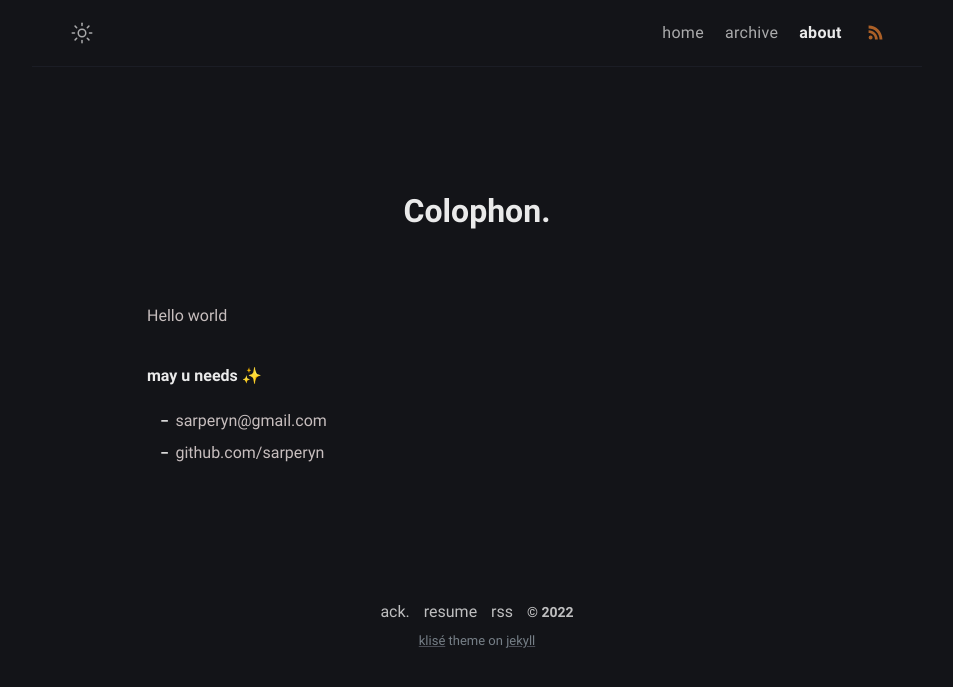
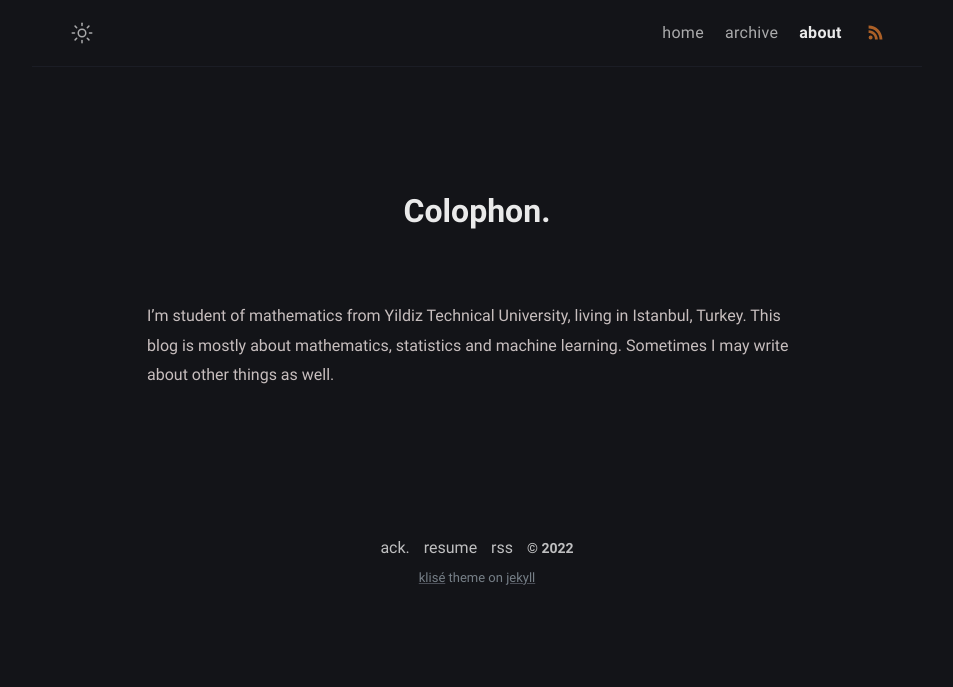
Before and after one commit to sarperyn/sarperyn.github.io, a Jekyll site: the page built from about.md, in a window 1280 px wide. Shown: the top 687 px of the page, without its empty margins (163-1116 px from the left). Built offline with Jekyll 4.4.1, drawn with Linux system fonts in a browser that asks for light colours.

Commit message:
adjustments made

```diff
--- a/_config.yml
+++ b/_config.yml
@@ -3,7 +3,7 @@ title: sarperyn # site title
 description: Articles about statistics, mathematics, machine learning >- # site description
 lang: en-US # default lang
 timezone: Turkey # set your timezone
-image: assets/img/tanjiro.JPG # This image used for Open Graph more info https://ogp.me/
+image: assets/img/tanjiro.jpg # This image used for Open Graph more info https://ogp.me/
 repo: # https://github.com/piharpi/jekyll-klise  site repo [optional]
 mode: dark # default theme "dark" | "light"
 
@@ -17,7 +17,7 @@ author:
   twitter: sarperyn # twitter username
   #facebook: facebook_username # facebook username
   email: sarperyn@gmail.com # email adress
-  avatar: /assets/img/tanjiro.JPG # change with your own avatar
+  avatar: /assets/img/tanjiro.jpg # change with your own avatar
 
 # URL settings
 url: "https://sarperyn.github.io" #
--- a/_includes/footer.html
+++ b/_includes/footer.html
@@ -1,6 +1,6 @@
 <footer class="footer">
   <a class="footer_item" href="/thanks">ack.</a>
-  <a class="footer_item" href="javascript::void(0)">resume</a>
+  <a class="footer_item" href="/resume.pdf">resume</a>
   <a class="footer_item" href="/feed.xml">rss</a>
   <span class="footer_item">&copy; {{ site.time | date: "%Y" }}</span>
   <small class="footer_copyright">
--- a/about.md
+++ b/about.md
@@ -5,9 +5,4 @@ layout: page
 excerpt: I'm student of mathematics from Yildiz Technical University, living in Istanbul, Turkey. This blog is mostly about mathematics, statistics and machine learning. Sometimes I may write about other things as well.
 comments: false
 ---
-Hello world
-
-**may u needs ✨**
-
-- {{ site.author.email }}
-- github.com/{{ site.author.github }}
+I'm student of mathematics from Yildiz Technical University, living in Istanbul, Turkey. This blog is mostly about mathematics, statistics and machine learning. Sometimes I may write about other things as well.
```
Also changed, not shown: 1 other file.
